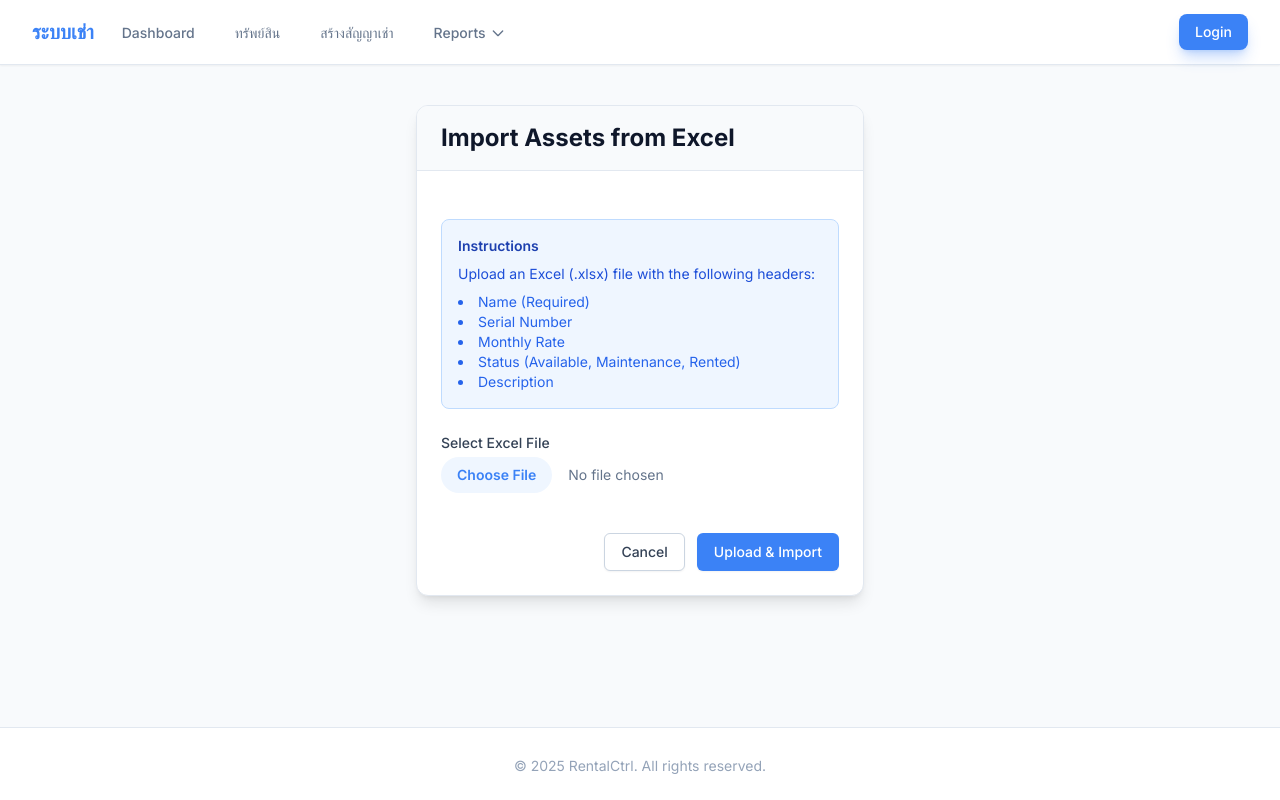
After one commit to songsaks/contracts, a Django app: page /assets/import/ in a window 1280 px wide. The commit adds this page. Run offline with Django 5.2, Linux system fonts and the light colour scheme; some libraries are stand-ins or nearby versions.

Commit message:
add the import from excel

```diff
--- /dev/null
+++ b/rentals/templates/rentals/asset_import.html
@@ -0,0 +1,46 @@
+{% extends 'base.html' %}
+
+{% block content %}
+<div class="max-w-md mx-auto">
+    <div class="bg-white rounded-xl shadow-lg border border-slate-200 overflow-hidden">
+        <div class="px-6 py-4 border-b border-slate-200 bg-slate-50">
+            <h1 class="text-2xl font-bold text-slate-900">Import Assets from Excel</h1>
+        </div>
+
+        <form method="post" enctype="multipart/form-data" class="p-6 space-y-6">
+            {% csrf_token %}
+
+            <div class="p-4 bg-blue-50 border border-blue-200 rounded-lg">
+                <h3 class="text-sm font-semibold text-blue-800 mb-2">Instructions</h3>
+                <p class="text-sm text-blue-700 mb-2">Upload an Excel (.xlsx) file with the following headers:</p>
+                <ul class="list-disc list-inside text-sm text-blue-600">
+                    <li>Name (Required)</li>
+                    <li>Serial Number</li>
+                    <li>Monthly Rate</li>
+                    <li>Status (Available, Maintenance, Rented)</li>
+                    <li>Description</li>
+                </ul>
+            </div>
+
+            <div>
+                <label for="excel_file" class="block text-sm font-medium text-slate-700 mb-1">Select Excel File</label>
+                <input type="file" name="excel_file" id="excel_file" accept=".xlsx, .xls" required class="block w-full text-sm text-slate-500
+                    file:mr-4 file:py-2 file:px-4
+                    file:rounded-full file:border-0
+                    file:text-sm file:font-semibold
+                    file:bg-blue-50 file:text-primary
+                    hover:file:bg-blue-100">
+            </div>
+
+            <div class="flex justify-end pt-4">
+                <a href="{% url 'rentals:asset_list' %}" class="bg-white py-2 px-4 border border-slate-300 rounded-md shadow-sm text-sm font-medium text-slate-700 hover:bg-slate-50 focus:outline-none focus:ring-2 focus:ring-offset-2 focus:ring-primary mr-3">
+                    Cancel
+                </a>
+                <button type="submit" class="inline-flex justify-center py-2 px-4 border border-transparent shadow-sm text-sm font-medium rounded-md text-white bg-primary hover:bg-blue-600 focus:outline-none focus:ring-2 focus:ring-offset-2 focus:ring-primary">
+                    Upload & Import
+                </button>
+            </div>
+        </form>
+    </div>
+</div>
+{% endblock %}
--- a/rentals/urls.py
+++ b/rentals/urls.py
@@ -8,6 +8,7 @@ urlpatterns = [
     path('assets/', views.asset_list, name='asset_list'),
     path('assets/new/', views.asset_create, name='asset_create'),
     path('assets/<int:pk>/edit/', views.asset_edit, name='asset_edit'),
+    path('assets/import/', views.asset_import, name='asset_import'),
     path('tenants/new/', views.tenant_create, name='tenant_create'),
     path('contracts/new/', views.contract_create, name='contract_create'),
     path('contracts/<int:pk>/cancel/', views.contract_cancel, name='contract_cancel'),
--- a/rentals/views.py
+++ b/rentals/views.py
@@ -70,6 +70,66 @@ def asset_edit(request, pk):
         messages.success(request, 'Asset updated successfully.')
         return redirect('rentals:asset_list')
     return render(request, 'rentals/asset_edit.html', {'asset': asset})
+
+def asset_import(request):
+    if request.method == 'POST' and request.FILES.get('excel_file'):
+        import pandas as pd
+        excel_file = request.FILES['excel_file']
+        try:
+            df = pd.read_excel(excel_file)
+            count = 0
+            for index, row in df.iterrows():
+                # Basic validation
+                name = row.get('Name')
+                if not name or pd.isna(name):
+                    continue
+
+                serial = row.get('Serial Number')
+                if pd.isna(serial):
+                    serial = None
+
+                monthly_rate = row.get('Monthly Rate', 0)
+                if pd.isna(monthly_rate):
+                    monthly_rate = 0
+
+                description = row.get('Description', '')
+                if pd.isna(description):
+                    description = ''
+
+                status = row.get('Status', 'AVAILABLE').upper()
+                if status not in ['AVAILABLE', 'MAINTENANCE', 'RENTED']:
+                    status = 'AVAILABLE'
+
+                # Use update_or_create to avoid duplicates if serial is present
+                if serial:
+                    Asset.objects.update_or_create(
+                        serial_number=serial,
+                        defaults={
+                            'name': name,
+                            'monthly_rate': monthly_rate,
+                            'description': description,
+                            'status': status
+                        }
+                    )
+                    count += 1
+                else:
+                    # If no serial, just create (allow duplicates? probably yes if no identifier)
+                    Asset.objects.create(
+                        name=name,
+                        monthly_rate=monthly_rate,
+                        description=description,
+                        status=status,
+                        serial_number=None
+                    )
+                    count += 1
+
+            messages.success(request, f'Successfully imported {count} assets.')
+            return redirect('rentals:asset_list')
+        except Exception as e:
+            messages.error(request, f'Error importing file: {e}')
+            return redirect('rentals:asset_import')
+
+    return render(request, 'rentals/asset_import.html')
 
 def tenant_create(request):
     if request.method == 'POST':
```
Also changed, not shown: rentals/templates/rentals/asset_list.html (+8 -3 lines).
